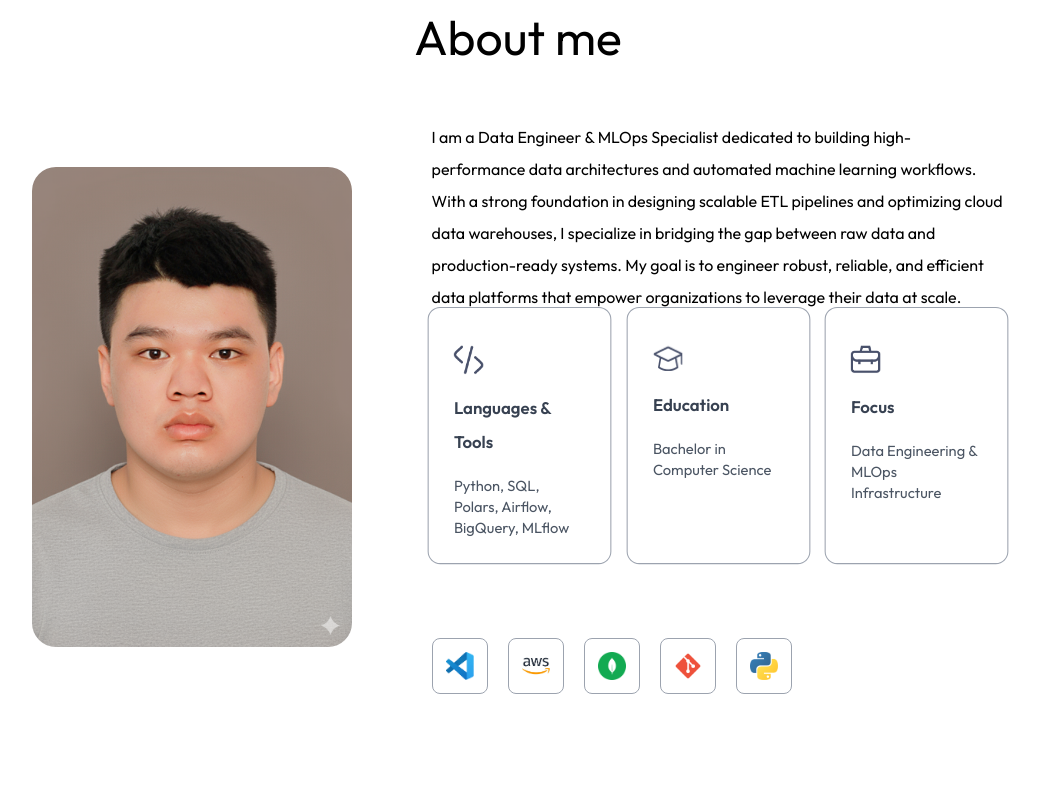
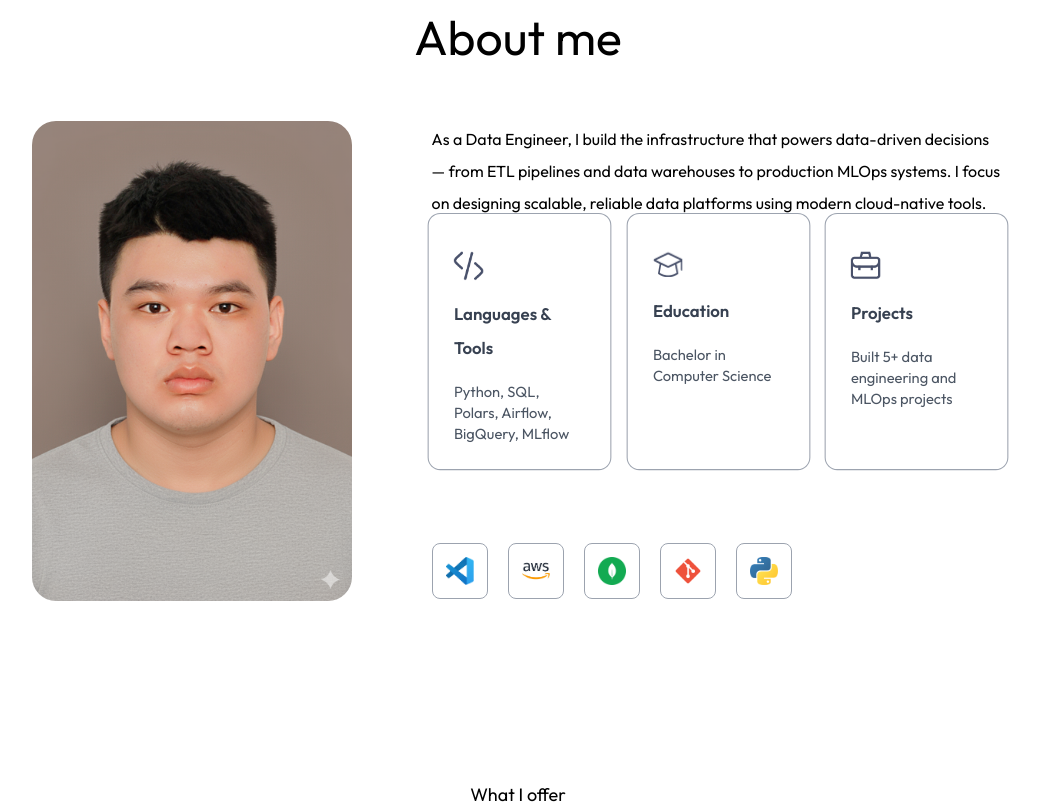
Before and after one commit to thanhtan2210/portfolio, a Next.js app: page / in a window 1280 px wide. Shown: the part 863-1667 px from the top of the page, without its empty margins (122-1162 px from the left). Built offline with nearby package versions, Linux system fonts and the light colour scheme; a web font is replaced by a local one.

Commit message:
feat: update About and Header components for improved clarity; modify project details and links in assets and repo-data

```diff
--- a/app/components/About.jsx
+++ b/app/components/About.jsx
@@ -43,7 +43,7 @@ const About = ({ isDarkMode }) => {
                     transition={{ duration: 0.6, delay: 0.8 }}
                     className='flex-1'>
                     <p>
-                        I am a Data Engineer & MLOps Specialist dedicated to building high-performance data architectures and automated machine learning workflows. With a strong foundation in designing scalable ETL pipelines and optimizing cloud data warehouses, I specialize in bridging the gap between raw data and production-ready systems. My goal is to engineer robust, reliable, and efficient data platforms that empower organizations to leverage their data at scale.
+                        As a Data Engineer, I build the infrastructure that powers data-driven decisions — from ETL pipelines and data warehouses to production MLOps systems. I focus on designing scalable, reliable data platforms using modern cloud-native tools.
                     </p>
 
                     <motion.ul
--- a/app/components/Header.jsx
+++ b/app/components/Header.jsx
@@ -27,7 +27,7 @@ const Header = () => {
                 whileInView={{ y: 0, opacity: 1 }}
                 transition={{ duration: 0.8, delay: 0.5 }}
                 className='text-3xl sm:text-6xl lg:text-[66px] font-Ovo'>
-                Data Engineer & MLOps Specialist
+                Data Engineer | MLOps
             </motion.h1>
 
             <motion.p
--- a/assets/assets.js
+++ b/assets/assets.js
@@ -91,38 +91,6 @@ export const assets = {
 
 export const workData = [
     {
-        title: 'NYC Travel Demand Data Warehouse',
-        description: 'Data Warehouse, Polars, BigQuery, XGBoost',
-        bgImage: '/work-1.png',
-        link: 'https://github.com/thanhtan2210/NYC-Travel-Demand-Data-Warehouse',
-        slug: 'nyc-travel-dwh',
-        longDescription: 'A production-grade data warehouse for NYC travel demand prediction, built on Google BigQuery using Kimball star schema methodology. Features a Polars-based ETL pipeline processing multi-source NYC datasets, OLAP-optimized fact/dimension tables, and an XGBoost forecasting model achieving R²=0.96. Includes lag features, cyclical time encoding, and model comparison across XGBoost, Random Forest, and LSTM.',
-        technologies: ['Python', 'Polars', 'BigQuery', 'XGBoost', 'dbt', 'Kimball Modeling', 'OLAP'],
-        features: [
-            'R²=0.96 accuracy for demand forecasting',
-            'Star schema with optimized fact and dimension tables',
-            'High-performance Polars-based ETL pipeline',
-            'Model comparison across XGBoost, Random Forest, and LSTM',
-            'Automated lag feature engineering and cyclical time encoding'
-        ]
-    },
-    {
-        title: 'Movie Recommendation MLOps System',
-        description: 'MLOps, RAG, Groq, MLflow, DagsHub',
-        bgImage: '/work-2.png',
-        link: 'https://github.com/thanhtan2210/Movie-Recommendation-MLOps',
-        slug: 'movie-recommendation-mlops',
-        longDescription: 'An end-to-end MLOps pipeline for personalized movie recommendations using RAG architecture. Features a multi-stage retrieval system with vector search and a Pseudo-Tower reranker for precision optimization. Integrates an LLM Agent powered by Groq/Llama-3.3-70B for natural language interaction. Full ML lifecycle tracked via MLflow, with data stored on DagsHub and Cloudflare R2. Deployed as an interactive Streamlit app on Hugging Face Spaces.',
-        technologies: ['Python', 'RAG', 'Groq', 'Llama-3.3-70B', 'MLflow', 'DagsHub', 'Cloudflare R2', 'Streamlit', 'HuggingFace'],
-        features: [
-            'Multi-stage retrieval system with Pseudo-Tower reranker',
-            'LLM Agent powered by Groq/Llama-3.3-70B',
-            'Full ML lifecycle tracking with MLflow',
-            'Scalable data storage on DagsHub and Cloudflare R2',
-            'Interactive deployment on Hugging Face Spaces'
-        ]
-    },
-    {
         title: 'Scalable Customer Data Platform (CDP)',
         description: 'Data Engineering, MLOps, 50M User Target',
         bgImage: '/work-3.png',
@@ -142,7 +110,7 @@ export const workData = [
         title: 'Real-time Sentiment Analysis Pipeline',
         description: 'Big Data, Spark Streaming, Kafka',
         bgImage: '/work-4.png',
-        link: 'https://github.com/thanhtan2210/Semtiment_Analysis',
+        link: 'https://github.com/thanhtan2210/Sentiment-Analysis-System',
         slug: 'sentiment-analysis',
         longDescription: 'An industrial-grade sentiment analysis pipeline designed for real-time social media monitoring. Built with a decoupled architecture, it uses Kafka for data ingestion and Apache Spark Streaming for vectorized inference. It achieves 40%+ reduction in processing latency through optimized data structures and runtime schema validation with Pydantic.',
         technologies: ['Python', 'Apache Spark', 'Kafka', 'HuggingFace', 'FastAPI', 'Docker'],
@@ -152,6 +120,40 @@ export const workData = [
             'Robust data governance with Pydantic validation',
             'Scalable Kafka-based ingestion layer',
             'Decoupled, modular architecture for fault tolerance'
+        ]
+    },
+    {
+        title: 'Movie Recommendation MLOps System',
+        description: 'MLOps, RAG, LLM, Groq, Vector Search',
+        bgImage: '/work-5.png',
+        link: 'https://github.com/thanhtan2210/Big-Data-MLOps-System',
+        slug: 'movie-mlops',
+        longDescription: 'An end-to-end MLOps pipeline for personalized movie recommendations using RAG architecture. Features a multi-stage retrieval system with vector search and a Pseudo-Tower reranker for precision optimization. Integrates an LLM Agent powered by Groq/Llama-3.3-70B for natural language interaction. Full ML lifecycle tracked via MLflow, with data stored on DagsHub and Cloudflare R2. Deployed as an interactive Streamlit app on Hugging Face Spaces.',
+        technologies: ['Python', 'RAG', 'Groq', 'Llama-3.3-70B', 'MLflow', 'DagsHub', 'Cloudflare R2', 'Streamlit', 'HuggingFace'],
+        features: [
+            'Multi-stage retrieval system with vector search',
+            'Pseudo-Tower reranker for precision optimization',
+            'LLM Agent powered by Groq/Llama-3.3-70B',
+            'MLflow lifecycle tracking',
+            'DagsHub + Cloudflare R2 scalable storage',
+            'Interactive Streamlit + Hugging Face deployment'
+        ]
+    },
+    {
+        title: 'NYC Data Warehouse & DSS',
+        description: 'Data Warehouse, BigQuery, Star Schema, XGBoost',
+        bgImage: '/work-6.png',
+        link: 'https://github.com/thanhtan2210/DW-and-DSS-for-Travel-Demand-Predicttion',
+        slug: 'nyc-data-warehouse',
+        longDescription: 'A production-grade data warehouse for NYC travel demand prediction, built on Google BigQuery using Kimball star schema methodology. Features a Polars-based ETL pipeline processing multi-source NYC datasets, OLAP-optimized fact/dimension tables, and an XGBoost forecasting model achieving R²=0.96. Includes lag features, cyclical time encoding, and model comparison across XGBoost, Random Forest, and LSTM.',
+        technologies: ['Python', 'Polars', 'BigQuery', 'XGBoost', 'Kimball Modeling', 'OLAP', 'dbt'],
+        features: [
+            'Kimball star schema design for OLAP optimization',
+            'Polars-based high-performance ETL pipeline',
+            'R²=0.96 accuracy with XGBoost forecasting',
+            'OLAP-optimized fact and dimension tables',
+            'Multi-model comparison (XGBoost, Random Forest, LSTM)',
+            'Lag features and cyclical time encoding'
         ]
     }
 ]
@@ -186,7 +188,7 @@ export const serviceData = [
 export const infoList = [
     { icon: assets.code_icon, iconDark: assets.code_icon_dark, title: 'Languages & Tools', description: 'Python, SQL, Polars, Airflow, BigQuery, MLflow' },
     { icon: assets.edu_icon, iconDark: assets.edu_icon_dark, title: 'Education', description: 'Bachelor in Computer Science' },
-    { icon: assets.project_icon, iconDark: assets.project_icon_dark, title: 'Focus', description: 'Data Engineering & MLOps Infrastructure' }
+    { icon: assets.project_icon, iconDark: assets.project_icon_dark, title: 'Projects', description: 'Built 5+ data engineering and MLOps projects' }
 ];
 
 export const toolsData = [
--- a/scripts/fetch-repo-data.js
+++ b/scripts/fetch-repo-data.js
@@ -3,7 +3,7 @@ const fs = require('fs');
 const GITHUB_TOKEN = process.env.GITHUB_TOKEN; // Optional: Add to .env to avoid rate limits
 const REPOS = [
     'thanhtan2210/Scalable-Customer-Data-Platform-CDP',
-    'thanhtan2210/Semtiment_Analysis',
+    'thanhtan2210/Sentiment-Analysis-System',
     'thanhtan2210/Sales_Dashboard',
     'thanhtan2210/PowerHub',
     'thanhtan2210/ai-agent-chess',
```
Also changed, not shown: repo-data.json.
